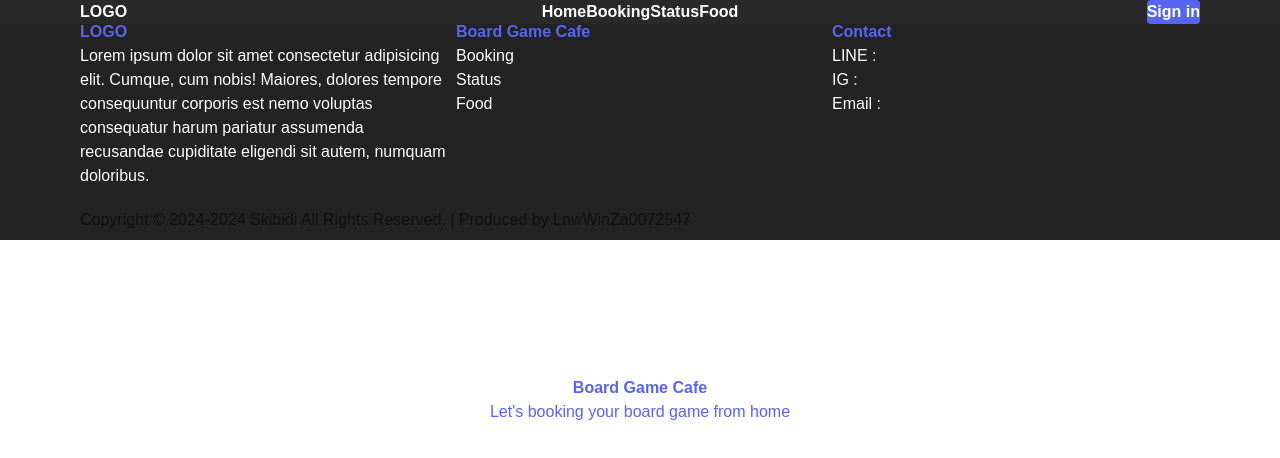
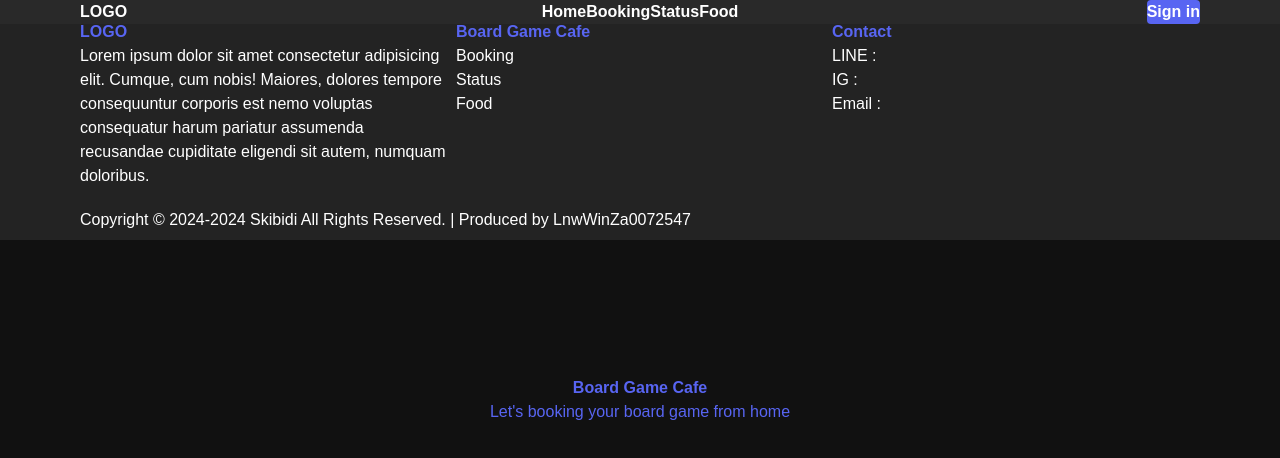
Before and after one commit to Tiger66070167/ISAD-Project-BoardGame-Web, a Next.js app: page / in a window 1280 px wide. Shown: the top 458 px of the page. Built offline with nearby package versions, Linux system fonts and the light colour scheme.

Commit message:
delete noob lightmode

```diff
--- a/src/app/globals.css
+++ b/src/app/globals.css
@@ -3,21 +3,14 @@
 @tailwind utilities;
 
 :root {
-  --background: #ffffff;
-  --foreground: #111111;
+  --foreground: #ffffff;
+  --background: #111111;
   --primary-color: #5865F2;
   --secondary-color: #20ba9c;
   --accent-color: #B446BB;
   --neutrals-color: #171717;
   --passed-color: #5cb85c;
   --incorrect-color: #D9534F;
-}
-
-@media (prefers-color-scheme: dark) {
-  :root {
-    --background: #111111;
-    --foreground: #ededed;
-  }
 }
 
 body {
```
